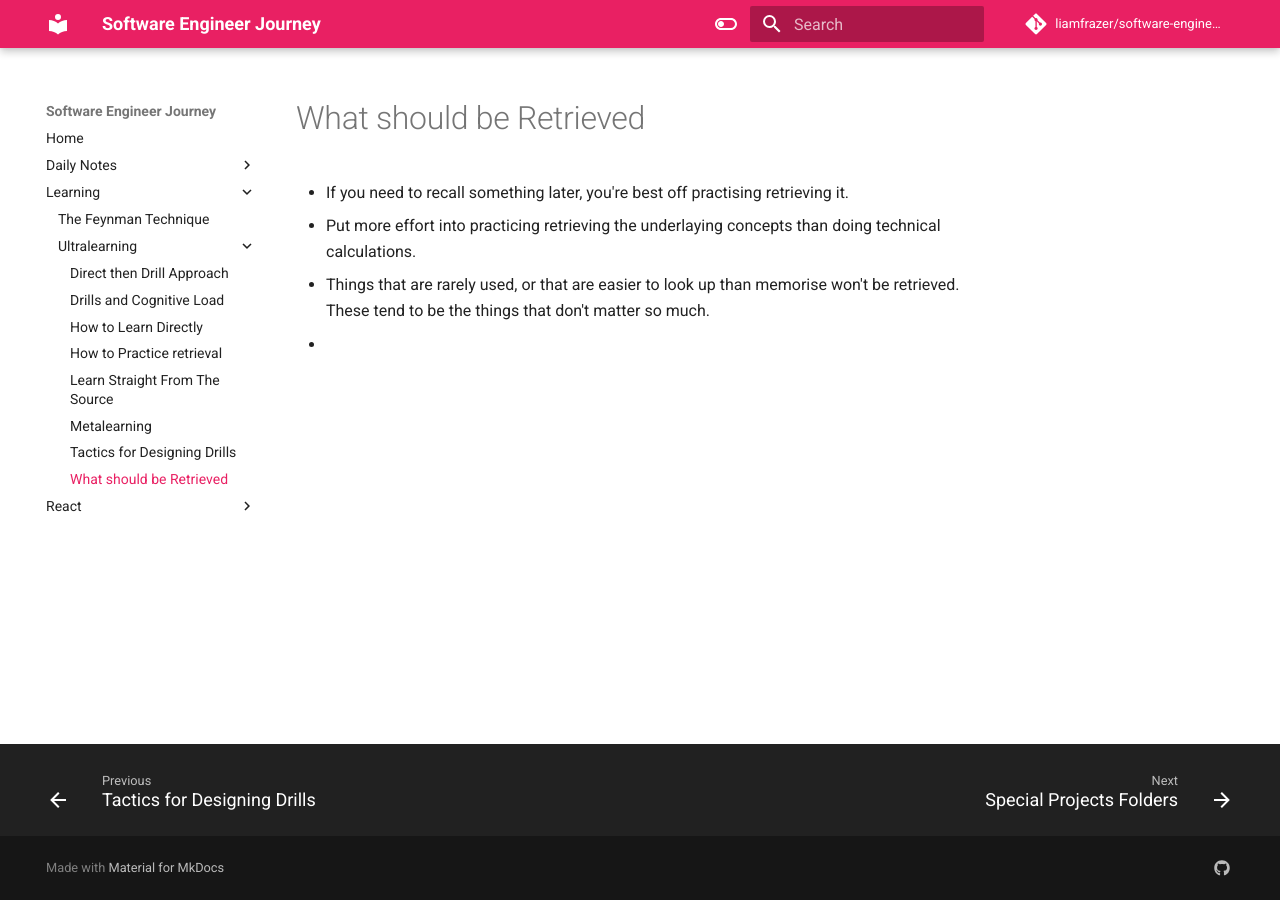
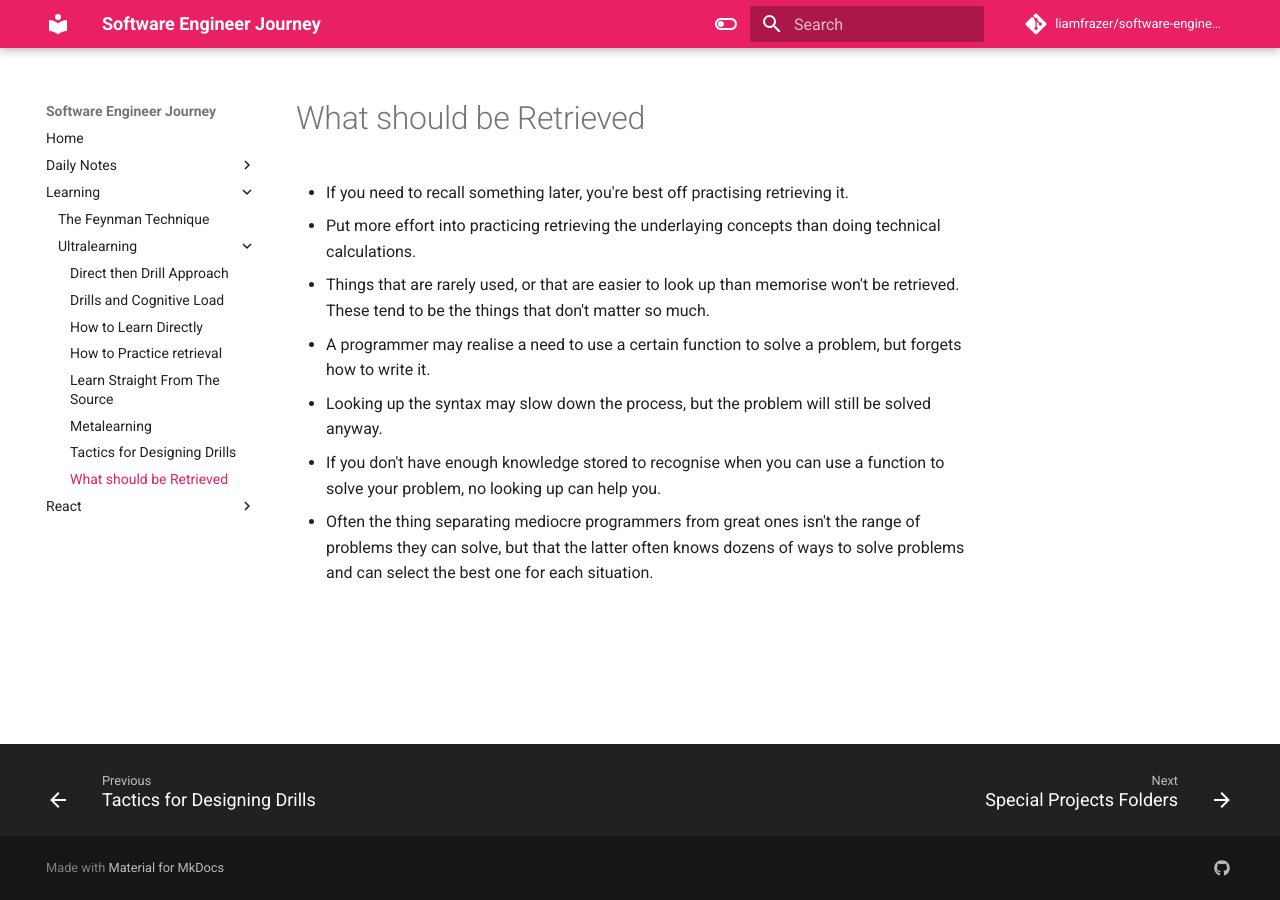
Before and after one commit to liamfrazer/software-engineer-journey, an MkDocs documentation site: the page built from docs/Learning/Ultralearning/What should be Retrieved.md, in a window 1280 px wide. Built offline with MkDocs 1.6.1 and Material for MkDocs 9.7.7, drawn with Linux system fonts in a browser that asks for light colours; comment, search, counter and statistics services are not loaded.

Commit message:
vault backup: 2023-12-10 00:35:37

```diff
--- a/docs/Learning/Ultralearning/What should be Retrieved.md
+++ b/docs/Learning/Ultralearning/What should be Retrieved.md
@@ -6,4 +6,9 @@ tags:
 * If you need to recall something later, you're best off practising retrieving it.
 * Put more effort into practicing retrieving the underlaying concepts than doing technical calculations.
 * Things that are rarely used, or that are easier to look up than memorise won't be retrieved. These tend to be the things that don't matter so much.
-*
+
+* A programmer may realise a need to use a certain function to solve a problem, but forgets how to write it.
+* Looking up the syntax may slow down the process, but the problem will still be solved anyway.
+* If you don't have enough knowledge stored to recognise when you can use a function to solve your problem, no looking up can help you.
+
+* Often the thing separating mediocre programmers from great ones isn't the range of problems they can solve, but that the latter often knows dozens of ways to solve problems and can select the best one for each situation.
```
